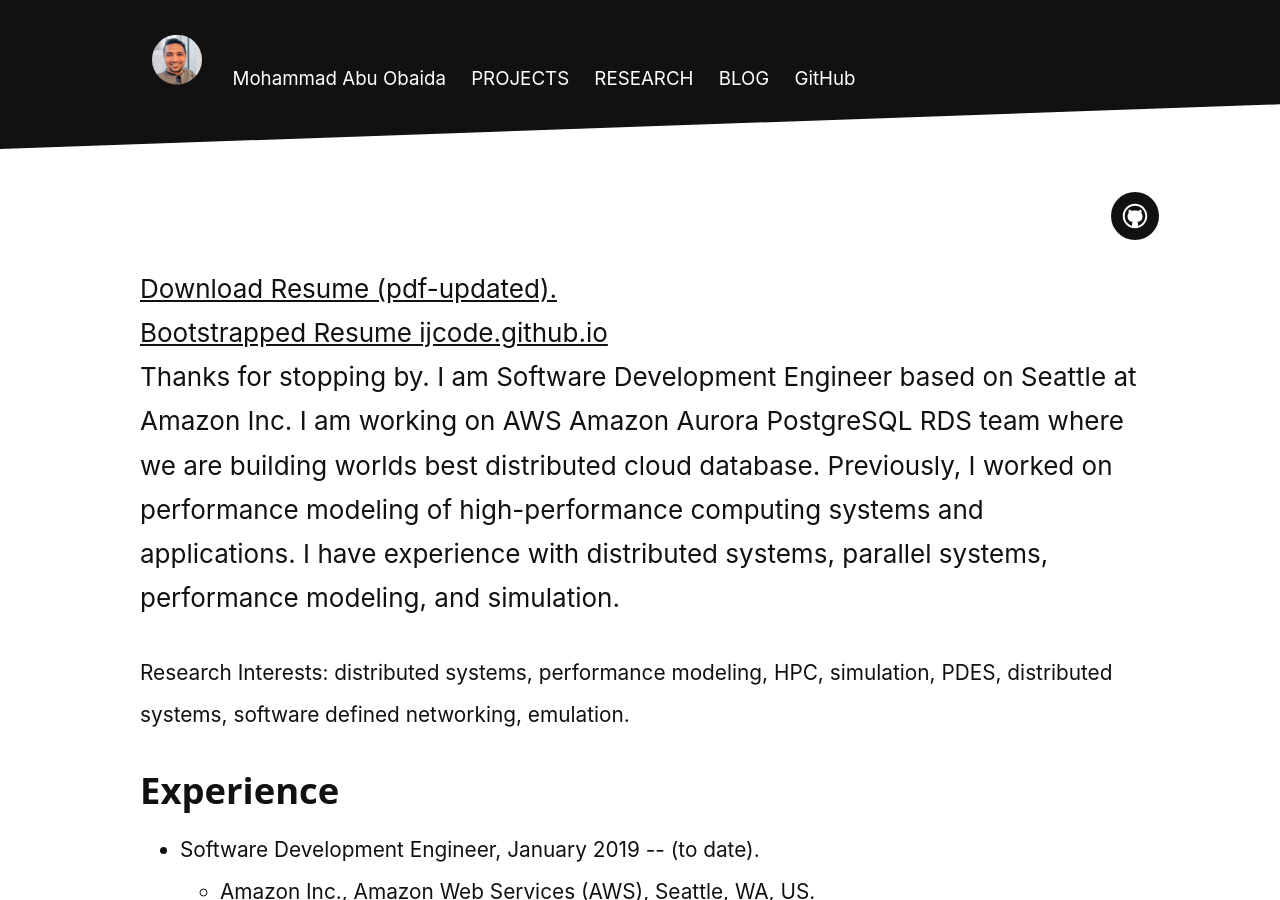
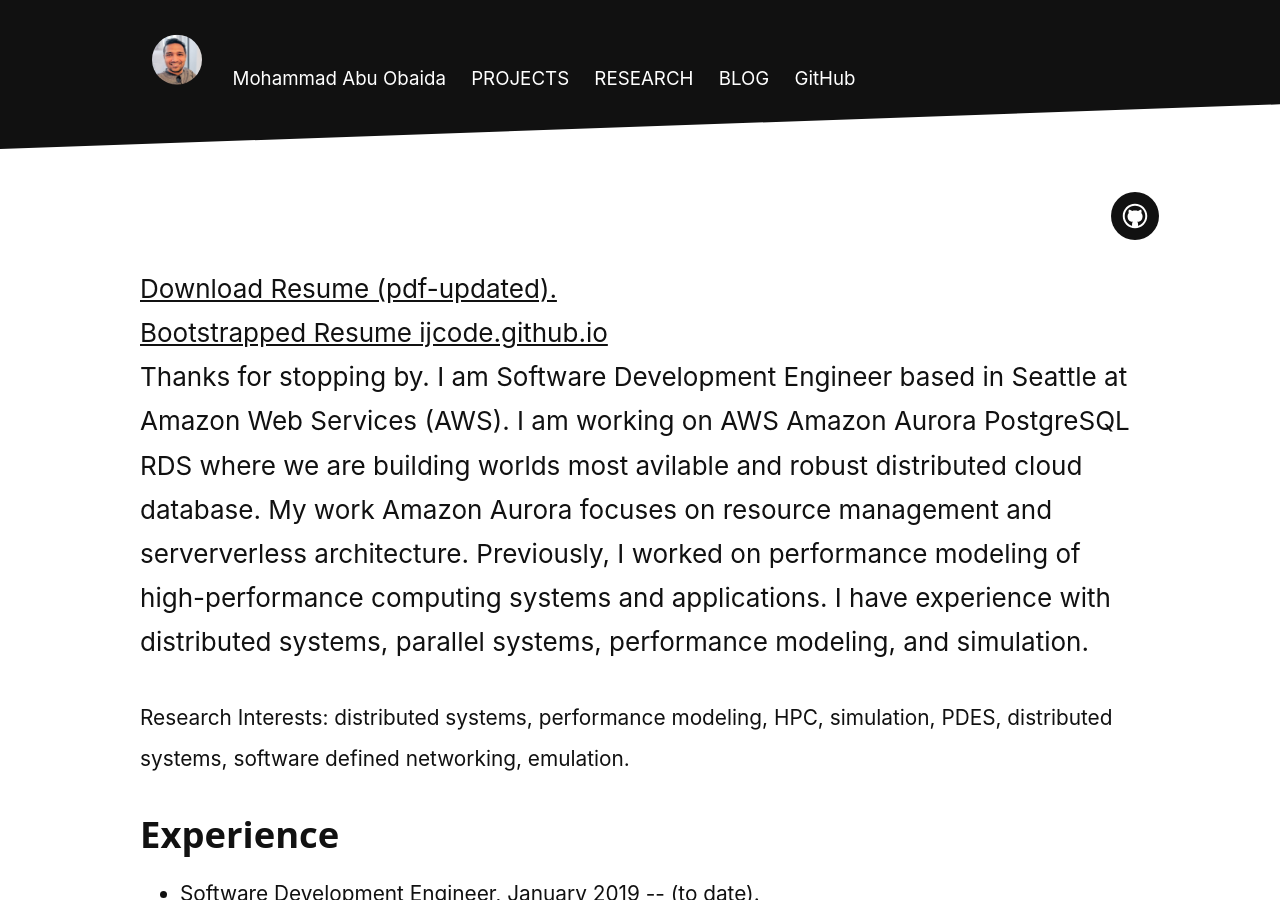
Before and after one commit to summonersRift/summonersrift.github.io, a Jekyll site: the page built from index.html, in a window 1280 px wide and 900 px high. Built offline with Jekyll 4.4.1, drawn with Linux system fonts in a browser that asks for light colours; nearby versions of some CDN libraries; the list of posts is cut into pages by our own code.

Commit message:
Update index.html

```diff
--- a/index.html
+++ b/index.html
@@ -10,7 +10,8 @@
 	<a href="/assets/files/resume2018.pdf" alt="Mohammad Obaida Resume" align="middle"> Download Resume (pdf-updated).</a><br>
 	 <a href="https://ijcode.github.io">Bootstrapped Resume ijcode.github.io</a><br>
 
-        Thanks for stopping by. I am Software Development Engineer based on Seattle at Amazon Inc. I am working on AWS Amazon Aurora PostgreSQL RDS team where we are building worlds best distributed cloud database.
+        Thanks for stopping by. I am Software Development Engineer based in Seattle at Amazon Web Services (AWS). I am working on AWS Amazon Aurora PostgreSQL RDS where we are building worlds most avilable and robust distributed cloud database.
+       My work Amazon Aurora focuses on resource management and serververless architecture.
 	Previously, I worked on performance modeling of high-performance computing systems and applications.
      I have experience with distributed systems, parallel systems, performance modeling, and simulation. </p>
         <p>Research Interests: distributed systems, performance modeling, HPC, simulation, PDES, distributed systems, software defined networking, emulation.</p>
```
